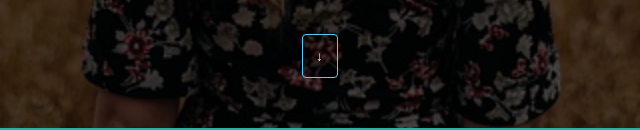
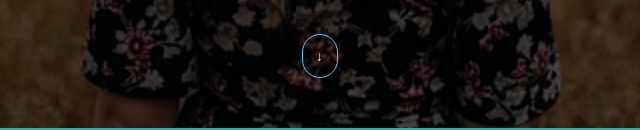
Before and after one commit to Chr1sky/Spectral, a plain HTML site: page index.html in a window 1280 px wide. Shown: the part 672-802 px from the top of the page, 320-960 px from the left. Drawn offline with Linux system fonts and the light colour scheme.

Commit message:
Update style.css

```diff
--- a/css/style.css
+++ b/css/style.css
@@ -109,7 +109,7 @@ main {
   padding: 1em;
   background: none;
   color: white;
-  border-radius: 4px;
+  border-radius: 100px;
   font-weight: 700;
   letter-spacing: 0.1em;
   text-transform: uppercase;
```
